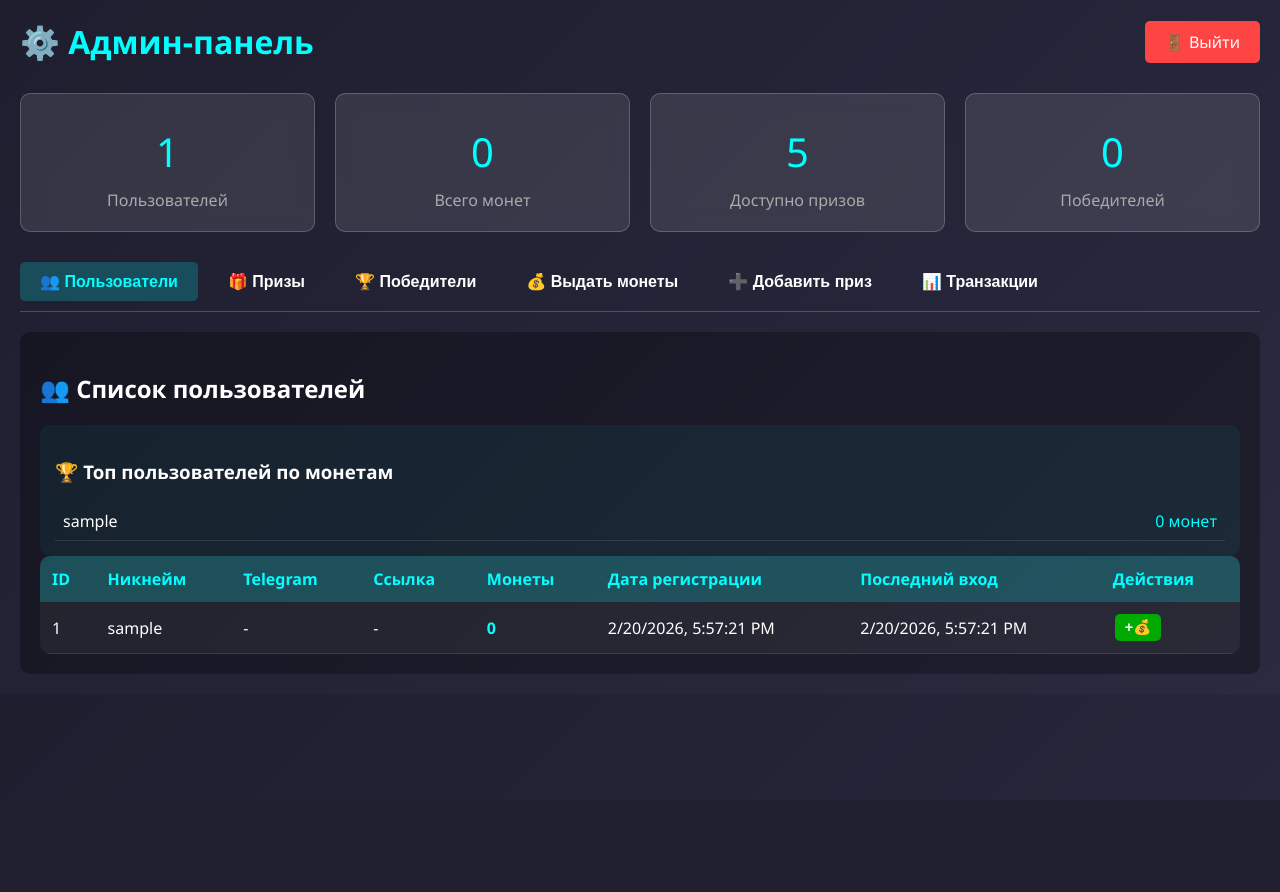
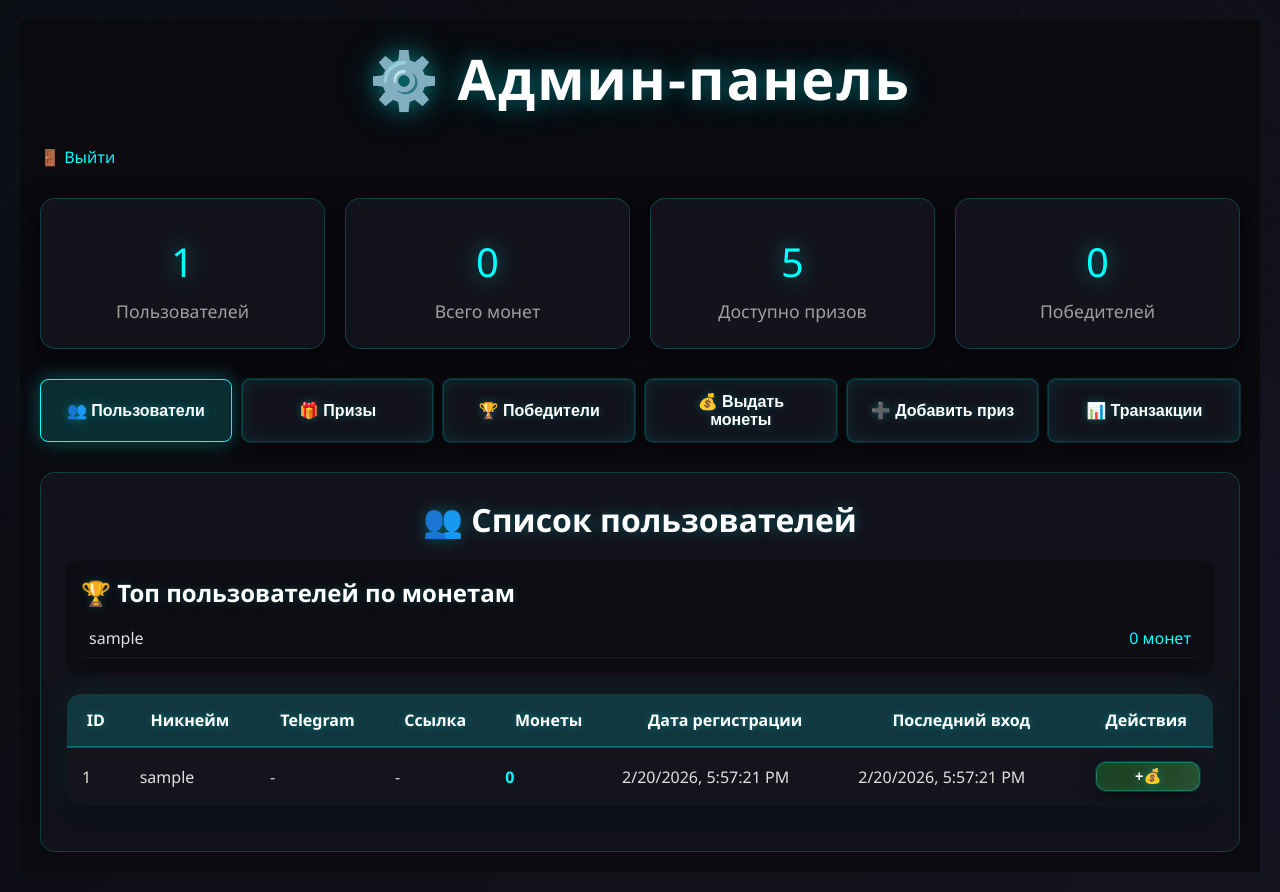
Before and after one commit to 1IKOTI1/---------project, a Flask app: page /admin in a window 1280 px wide. Before the commit the page ends 694 px from the top, so only its background shows below. Run offline with Flask 3, Linux system fonts and the light colour scheme; the visitor is signed in with stand-in values (Sample User, id 1); data comes from the database, SQL or seed files in the repository; data that the repository does not hold is empty.

Commit message:
Обновление админ панели

```diff
--- a/templates/admin_panel.html
+++ b/templates/admin_panel.html
@@ -4,185 +4,93 @@
     <meta charset="UTF-8">
     <meta name="viewport" content="width=device-width, initial-scale=1.0">
     <title>Админ-панель</title>
+    <!-- Подключаем общий стиль сайта -->
+    <link rel="stylesheet" href="/static/style.css">
+    <!-- Дополнительные стили только для админки (если нужно переопределить) -->
     <style>
-        body {
-            background: linear-gradient(135deg, #1e1e2f, #2a2a40);
-            color: white;
-            font-family: 'Segoe UI', sans-serif;
-            margin: 0;
+        /* Эти стили только для админ-панели, если нужно что-то особенное */
+        .admin-container {
+            max-width: 1400px;
+            margin: 0 auto;
             padding: 20px;
         }
 
-        .container {
-            max-width: 1400px;
-            margin: 0 auto;
-        }
-
-        .header {
-            display: flex;
-            justify-content: space-between;
-            align-items: center;
-            margin-bottom: 30px;
-            flex-wrap: wrap;
-            gap: 20px;
-        }
-
-        h1 {
-            color: #00ffff;
-            margin: 0;
-        }
-
-        .logout-btn {
-            background: #ff4444;
-            color: white;
-            padding: 10px 20px;
-            text-decoration: none;
-            border-radius: 5px;
-            transition: 0.3s;
-        }
-
-        .logout-btn:hover {
-            background: #ff6666;
-        }
-
-        /* Статистика */
+        /* Специфичные для админки стили, которых нет в основном CSS */
         .stats-grid {
             display: grid;
             grid-template-columns: repeat(auto-fit, minmax(200px, 1fr));
             gap: 20px;
-            margin-bottom: 30px;
+            margin: 30px 0;
         }
 
         .stat-card {
-            background: rgba(255, 255, 255, 0.1);
-            backdrop-filter: blur(10px);
-            border-radius: 10px;
-            padding: 20px;
+            background: rgba(20, 20, 30, 0.9);
+            border-radius: 15px;
+            padding: 25px;
             text-align: center;
-            border: 1px solid rgba(255, 255, 255, 0.2);
+            border: 1px solid rgba(0, 255, 255, 0.2);
+            box-shadow: 0 10px 30px rgba(0, 0, 0, 0.5);
         }
 
         .stat-value {
             font-size: 2.5em;
             color: #00ffff;
             margin: 10px 0;
+            text-shadow: 0 0 20px rgba(0, 255, 255, 0.5);
         }
 
         .stat-label {
-            color: #aaa;
+            color: #a0a0a0;
         }
 
-        /* Вкладки */
         .tabs {
             display: flex;
             gap: 10px;
-            margin-bottom: 20px;
-            border-bottom: 1px solid rgba(255, 255, 255, 0.2);
-            padding-bottom: 10px;
+            margin: 30px 0;
             flex-wrap: wrap;
         }
 
         .tab-btn {
-            background: none;
-            border: none;
-            color: white;
-            padding: 10px 20px;
+            flex: 1;
+            min-width: 120px;
+            background: rgba(20, 20, 30, 0.8);
+            border: 1px solid rgba(0, 255, 255, 0.2);
+            color: #ffffff;
+            padding: 12px 20px;
+            border-radius: 8px;
             cursor: pointer;
-            font-size: 1em;
-            border-radius: 5px;
-            transition: 0.3s;
+            transition: all 0.3s;
         }
 
         .tab-btn:hover {
-            background: rgba(0, 255, 255, 0.1);
+            background: rgba(30, 30, 40, 0.9);
+            border-color: rgba(0, 255, 255, 0.5);
         }
 
         .tab-btn.active {
-            background: rgba(0, 255, 255, 0.2);
-            color: #00ffff;
+            background: rgba(0, 255, 255, 0.15);
+            border-color: #00ffff;
+            box-shadow: 0 0 20px rgba(0, 255, 255, 0.3);
         }
 
-        /* Контент вкладок */
         .tab-content {
             display: none;
-            background: rgba(0, 0, 0, 0.3);
-            border-radius: 10px;
-            padding: 20px;
+            background: rgba(20, 20, 30, 0.8);
+            border-radius: 15px;
+            padding: 25px;
             margin-top: 20px;
+            border: 1px solid rgba(0, 255, 255, 0.2);
         }
 
         .tab-content.active {
             display: block;
         }
 
-        /* Таблицы */
-        table {
-            width: 100%;
-            border-collapse: collapse;
-            background: rgba(255, 255, 255, 0.05);
-            border-radius: 10px;
-            overflow: hidden;
-        }
-
-        th {
-            background: rgba(0, 255, 255, 0.2);
-            padding: 12px;
-            color: #00ffff;
-            font-weight: bold;
-            text-align: left;
-        }
-
-        td {
-            padding: 10px 12px;
-            border-bottom: 1px solid rgba(255, 255, 255, 0.1);
-        }
-
-        tr:hover {
-            background: rgba(255, 255, 255, 0.1);
-        }
-
-        /* Формы */
         .form-section {
-            background: rgba(255, 255, 255, 0.05);
+            background: rgba(0, 0, 0, 0.3);
             border-radius: 10px;
             padding: 20px;
             margin-bottom: 20px;
-        }
-
-        .form-group {
-            margin-bottom: 15px;
-        }
-
-        label {
-            display: block;
-            margin-bottom: 5px;
-            color: #00ffff;
-        }
-
-        input, select, textarea {
-            width: 100%;
-            padding: 10px;
-            border-radius: 5px;
-            border: 1px solid rgba(255, 255, 255, 0.3);
-            background: rgba(0, 0, 0, 0.3);
-            color: white;
-            box-sizing: border-box;
-        }
-
-        button {
-            padding: 10px 20px;
-            background: linear-gradient(45deg, #00ffff, #0088ff);
-            border: none;
-            border-radius: 5px;
-            color: #1e1e2f;
-            font-weight: bold;
-            cursor: pointer;
-            transition: 0.3s;
-        }
-
-        button:hover {
-            transform: scale(1.05);
-            box-shadow: 0 0 15px rgba(0, 255, 255, 0.3);
         }
 
         .action-btn {
@@ -192,63 +100,40 @@
         }
 
         .add-coins-btn {
-            background: #00aa00;
-            color: white;
-        }
-
-        /* Сообщения */
-        .message {
-            position: fixed;
-            top: 20px;
-            right: 20px;
-            padding: 15px 25px;
-            border-radius: 5px;
-            color: white;
-            z-index: 1000;
-            animation: slideIn 0.3s;
-        }
-
-        .message-success {
-            background: rgba(0, 255, 0, 0.2);
-            border: 2px solid #00ff00;
-            color: #00ff00;
-        }
-
-        .message-error {
-            background: rgba(255, 0, 0, 0.2);
-            border: 2px solid #ff0000;
-            color: #ff0000;
-        }
-
-        @keyframes slideIn {
-            from { transform: translateX(100%); }
-            to { transform: translateX(0); }
-        }
-
-        .loading {
-            text-align: center;
-            padding: 40px;
-            color: #00ffff;
-            font-size: 1.2em;
+            background: linear-gradient(135deg, #1a3a1a, #2a4a2a);
         }
 
         .top-users {
-            margin-top: 20px;
-            background: rgba(0, 255, 255, 0.05);
+            background: rgba(0, 0, 0, 0.3);
             border-radius: 10px;
             padding: 15px;
+            margin-bottom: 20px;
         }
 
         .top-user-item {
             display: flex;
             justify-content: space-between;
             padding: 8px;
-            border-bottom: 1px solid rgba(255, 255, 255, 0.1);
+            border-bottom: 1px solid rgba(255, 255, 255, 0.05);
+        }
+
+        @media (max-width: 768px) {
+            .tabs {
+                flex-direction: column;
+            }
+
+            .tab-btn {
+                width: 100%;
+            }
+
+            .stats-grid {
+                grid-template-columns: 1fr;
+            }
         }
     </style>
 </head>
 <body>
-    <div class="container">
+    <div class="container admin-container">
         <div class="header">
             <h1>⚙️ Админ-панель</h1>
             <a href="/admin/logout" class="logout-btn">🚪 Выйти</a>
@@ -352,21 +237,21 @@
                 <h2>💰 Выдать теневые монеты</h2>
 
                 <div class="form-group">
-                    <label>Никнейм пользователя</label>
+                    <label for="coinNickname">Никнейм пользователя</label>
                     <input type="text" id="coinNickname" placeholder="Введите никнейм">
                 </div>
 
                 <div class="form-group">
-                    <label>Количество монет</label>
+                    <label for="coinAmount">Количество монет</label>
                     <input type="number" id="coinAmount" value="10" min="1">
                 </div>
 
                 <div class="form-group">
-                    <label>Причина (необязательно)</label>
+                    <label for="coinReason">Причина (необязательно)</label>
                     <input type="text" id="coinReason" placeholder="Например: бонус за активность">
                 </div>
 
-                <button onclick="addCoins()">💎 Выдать монеты</button>
+                <button onclick="addCoins()" class="register-btn">💎 Выдать монеты</button>
             </div>
         </div>
 
@@ -376,22 +261,22 @@
                 <h2>➕ Добавить новый приз</h2>
 
                 <div class="form-group">
-                    <label>Название приза</label>
+                    <label for="prizeName">Название приза</label>
                     <input type="text" id="prizeName" placeholder="Например: Теневая карта #6">
                 </div>
 
                 <div class="form-group">
-                    <label>Имя файла изображения</label>
+                    <label for="prizeImage">Имя файла изображения</label>
                     <input type="text" id="prizeImage" placeholder="card6.png">
                     <small>Файл должен лежать в static/images/</small>
                 </div>
 
                 <div class="form-group">
-                    <label>Описание</label>
+                    <label for="prizeDescription">Описание</label>
                     <textarea id="prizeDescription" rows="3" placeholder="Описание приза"></textarea>
                 </div>
 
-                <button onclick="addPrize()">✨ Добавить приз</button>
+                <button onclick="addPrize()" class="register-btn">✨ Добавить приз</button>
             </div>
         </div>
 
```
